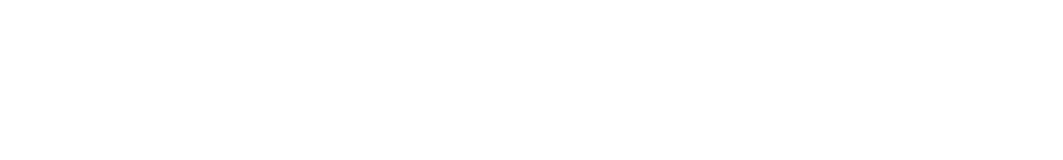
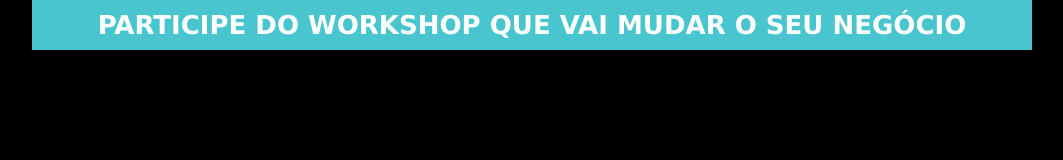
Before and after one commit to ede1000son/pagina_captura, a plain HTML site: page index.html in a window 1280 px wide. Shown: the whole page, without its empty margins (108-1171 px from the left). Drawn offline with Linux system fonts and the light colour scheme.

Commit message:
Personalizado o header

```diff
--- a/css/style.css
+++ b/css/style.css
@@ -0,0 +1,24 @@
+* {
+    margin: 0;
+    padding: 0;
+}
+
+body {
+    font-family: Verdana, Geneva, Tahoma, sans-serif;
+    background-color: black;
+}
+
+.container {
+    max-width: 1000px;
+    margin: auto;
+}
+header {
+    background-color: #48C5CE;
+    padding: 10px;
+}
+.title {
+    text-transform: uppercase;
+    text-align: center;
+    color: white;
+    font-size: 26px;
+}
--- a/index.html
+++ b/index.html
@@ -4,9 +4,14 @@
     <meta charset="UTF-8">
     <meta name="viewport" content="width=device-width, initial-scale=1.0">
     <link rel="icon" href="./images/ico.png" type="image/png">
+    <link rel="stylesheet" href="./css/style.css">
     <title>Workshop</title>
 </head>
 <body>
-
+    <div class="container">
+        <header>
+            <h1 class="title">Participe do workshop que vai mudar o seu negócio</h1>
+        </header>
+    </div>
 </body>
 </html>
```
